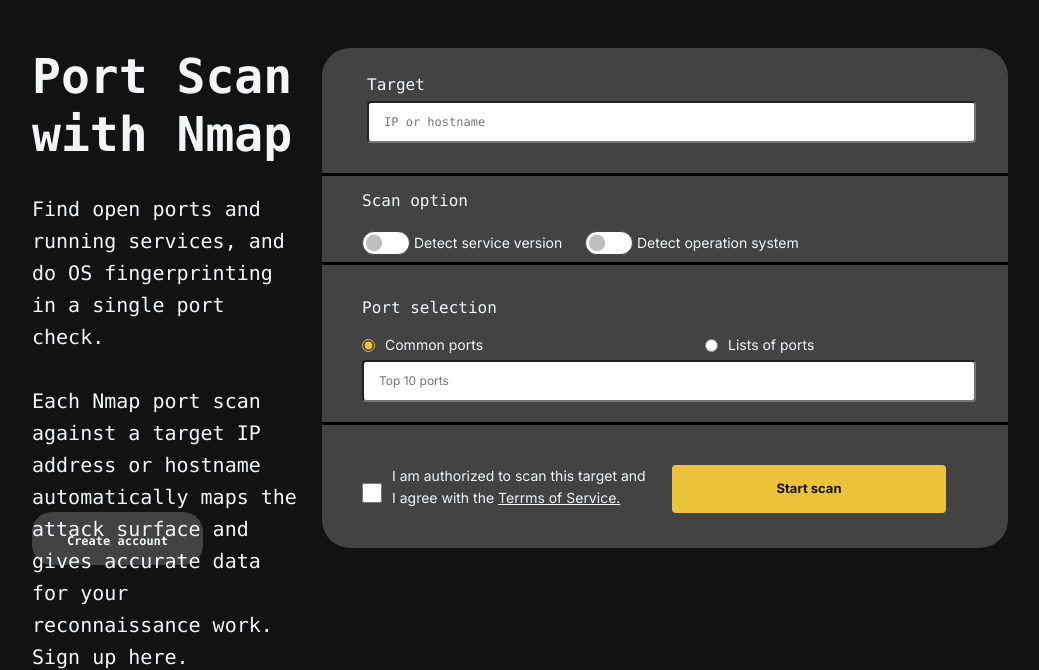
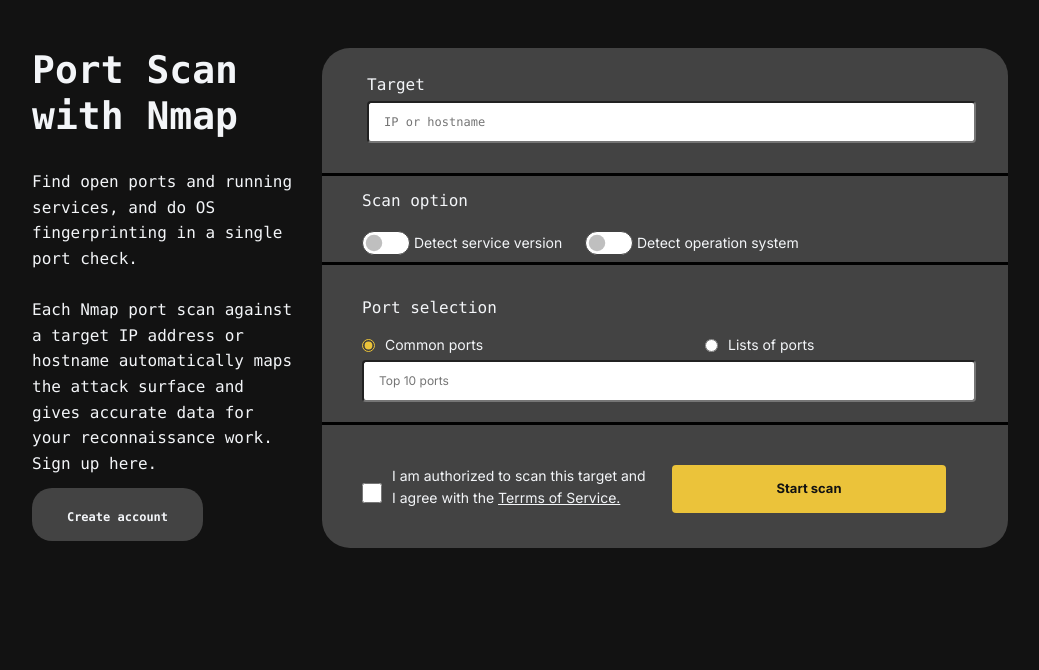
Before and after one commit to anasjag/LinuxToolBox, a Flask app: page /tools.html in a window 1280 px wide. Shown: the part 72-742 px from the top of the page, without its empty margins (120-1159 px from the left). Run offline with Flask 3, Linux system fonts and the light colour scheme; some libraries are stand-ins or nearby versions.

Commit message:
ana 3dlt al pixcels craete btn

```diff
--- a/static/css/tools.css
+++ b/static/css/tools.css
@@ -2,7 +2,7 @@
   #tool_btn1 {
     border-radius: 20px;
     color: #f3f5f8;
-    margin-top: 82px;
+    margin-top: -50px;
     max-width: 120px;
     height: 30px;
     font-size: 6px;
@@ -125,7 +125,7 @@
 @media (min-width: 300px) {
   #tool_p1 {
     max-width: 502px;
-    max-height: 237px;
+    height: 130px;
     font-size: 8px;
     color: #f3f5f8;
   }
@@ -135,7 +135,7 @@
   #tool_h1 {
     max-width: 543px;
     max-height: 126px;
-    font-size: 26px;
+    font-size: 18px;
     padding-bottom: 0px;
     margin-bottom: 30px;
     color: #f3f5f8;
@@ -145,8 +145,8 @@
 @media (min-width: 992px) {
   #tool_p1 {
     max-width: 502px;
-    max-height: 237px;
-    font-size: 15px;
+    height: 237px;
+    font-size: 11px;
     color: #f3f5f8;
   }
 }
@@ -155,7 +155,7 @@
   #tool_h1 {
     max-width: 543px;
     max-height: 126px;
-    font-size: 45px;
+    font-size: 24px;
     padding-bottom: 0px;
     margin-bottom: 30px;
     color: #f3f5f8;
@@ -166,7 +166,7 @@
   #tool_btn1 {
     border-radius: 20px;
     color: #f3f5f8;
-    margin-top: 82px;
+    margin-top: 22px;
     max-width: 140px;
     height: 30px;
     font-size: 9px;
@@ -181,7 +181,7 @@
   #tool_h1 {
     max-width: 543px;
     max-height: 126px;
-    font-size: 48px;
+    font-size: 38px;
     padding-bottom: 0px;
     margin-bottom: 30px;
     color: #f3f5f8;
@@ -191,8 +191,8 @@
 @media (min-width: 1200px) {
   #tool_p1 {
     max-width: 502px;
-    max-height: 237px;
-    font-size: 20px;
+    height: 237px;
+    font-size: 16px;
     color: #f3f5f8;
   }
 }
@@ -472,7 +472,7 @@
   .text2-contnt {
     /*max-width: 502px;*/
     /*max-height: 237px;*/
-    font-size: 10px;
+    font-size: 14px;
     color: #f3f5f8;
   }
 }
```
Also changed, not shown: templates/tools.html (+3 -2 lines).
